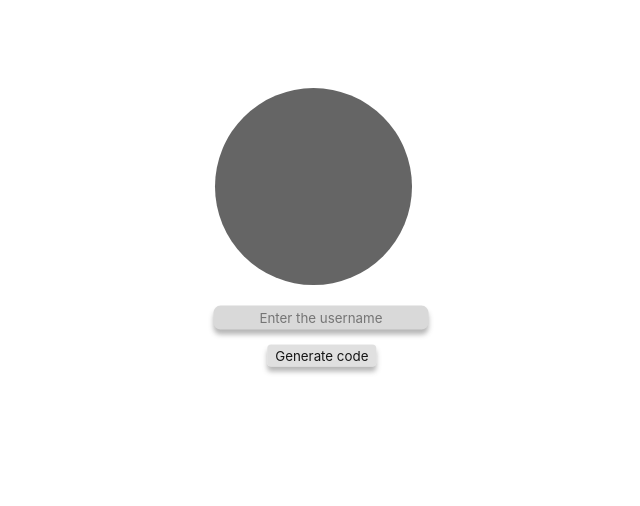
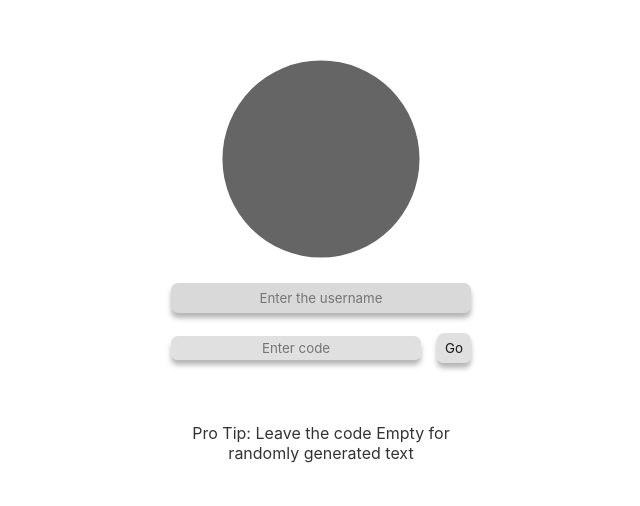
Before and after one commit to TJ2005/comms, a plain HTML site: page home.html in a window 1280 px wide. Shown: the part 113-619 px from the top of the page, without its empty margins (319-959 px from the left). Drawn offline with Linux system fonts and the light colour scheme.

Commit message:
added pro tips, generate random/user input code, fixed some problems

```diff
--- a/home.css
+++ b/home.css
@@ -6,13 +6,15 @@
 
 .step1{
     position: absolute;
+    width: 300px;
     top: 50%;
     left: 50%;
     transform: translate(-50%, -40%);
 }
 
 .logo{
-    transform: translate(0%, -40%);
+    transform: translate(16.66%, -40%);
+    padding-bottom: 10px;
 }
 
 .gFrame{
@@ -20,21 +22,23 @@
 }
 
 .gButton{
-    transform: translateX(25%);
-    padding-top: 15px;
+    height: 20px;
+    padding-top: 20px;
+    display: flex;
+    justify-content: space-between;
 }
 
 .gButton input{
     color: rgba(0, 0, 0, 0.9);
     background-color: rgba(217,217,217,0.8);
-    height: 205x;
+    height: 30px;
     border: none;
     box-shadow: 0px 5px 5px #a9a9a9d7;
     padding-top: 3px;
     padding-bottom: 3px;
     padding-left: 8px;
     padding-right: 8px;
-    border-radius: 4px;
+    border-radius: 7px;
 }
 
 #username{
@@ -44,7 +48,7 @@
     color: rgba(0, 0, 0, 0.5);
     border: none;
     box-shadow: 0px 5px 5px #a9a9a9d7;
-    height: 24px;
+    height: 30px;
     border-radius: 7px;
 }
 
@@ -56,6 +60,35 @@
 
 
 #username:focus::placeholder {
+    color: transparent;
+  }
+
+.enCode{
+    padding-right: 5px;
+    height: 30px;
+    display: flex;
+    align-items: center;
+}
+
+.enCode input{
+    color: rgba(0, 0, 0, 0.6);
+    text-align: center;
+    height: 24px;
+    width: 250px;
+    margin: auto;
+}
+
+.enCode input:focus::placeholder {
+    color: transparent;
+}
+
+.enCode input:focus {
+    outline: none;
     color: rgba(0, 0, 0, 1);
+}
 
-  }
+.tips{
+    text-align: center;
+    opacity: 0.8;
+    transform: translateY(-100%);
+}
--- a/home.html
+++ b/home.html
@@ -2,6 +2,7 @@
     <head>
         <title>idk</title>
         <link rel="stylesheet" href="home.css">
+        <script src="placeholder.js"></script>
     </head>
     <body>
         <div class="step1">
@@ -15,9 +16,17 @@
                         <input type="text" id="username" name="username" placeholder="Enter the username">
                         <br>
                         <div class="gButton">
-                        <input type="submit" value="Generate code">
+                            <div class="enCode">
+                                <input type="text" placeholder="Enter code">
+                            </div>
+                            <div class="go">
+                                <input type="submit" value="Go">
+                            </div>
                         </div>
                 </form>
+            </div>
+            <div class="tips">
+                <p>Pro Tip: Leave the code Empty for randomly generated text</p>
             </div>
         </div>
     </body>
--- /dev/null
+++ b/placeholder.js
@@ -0,0 +1 @@
+//fuck u
```
